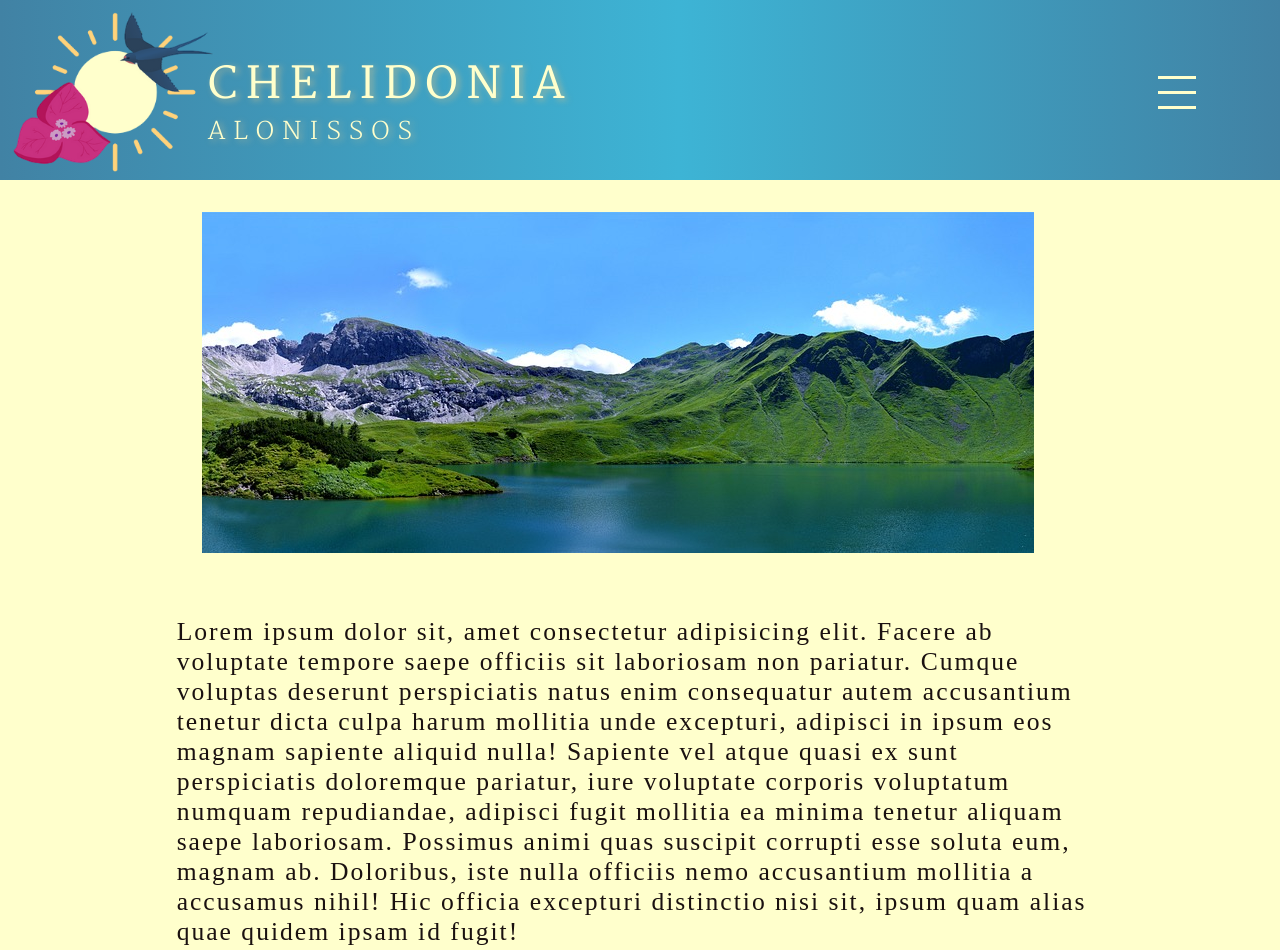
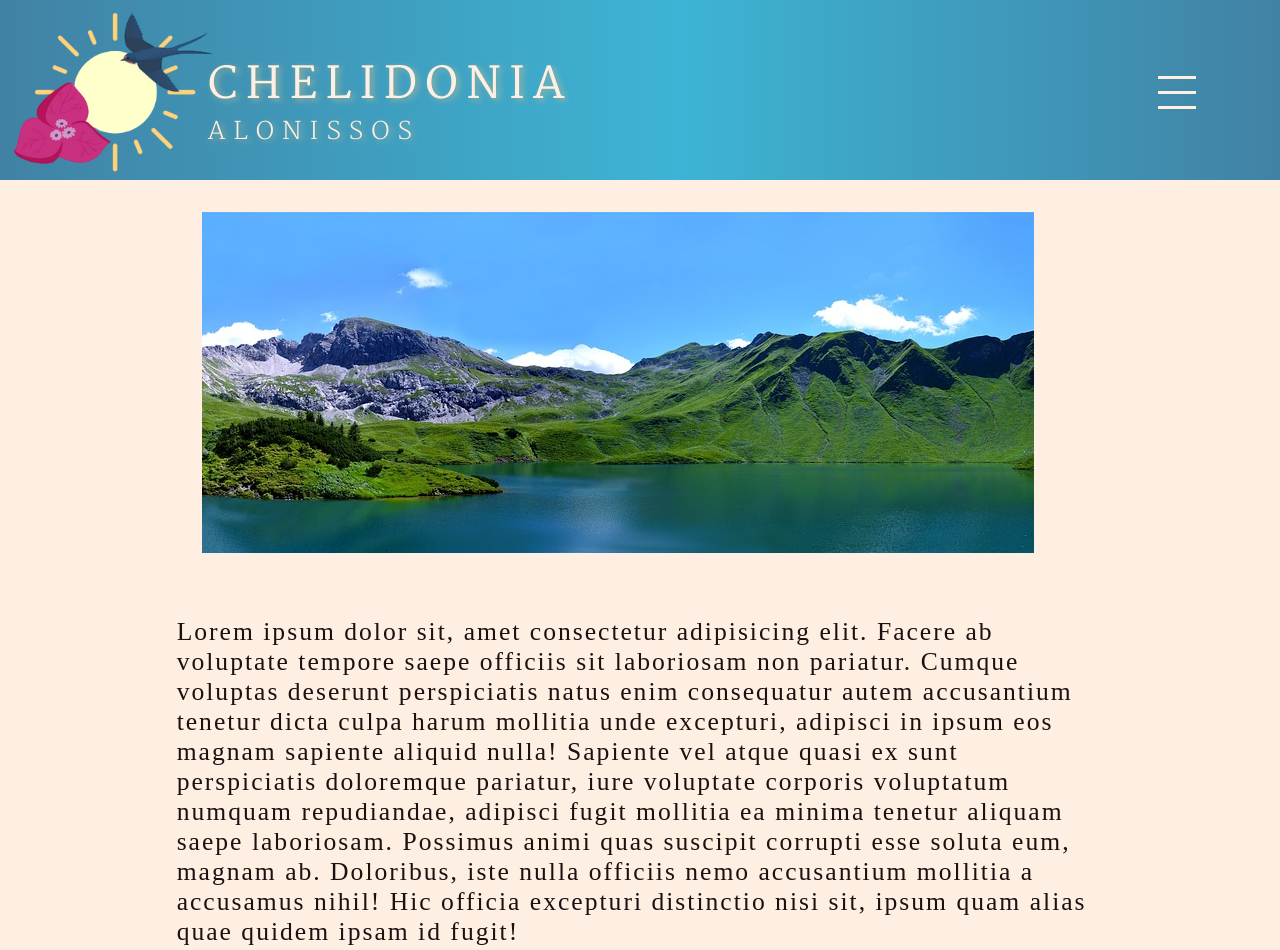
Before and after one commit to tobyz1/Alonissos, a plain HTML site: page index.html in a window 1280 px wide. Shown: the top 950 px of the page. Drawn offline with Linux system fonts and the light colour scheme; a web font is replaced by a local one.

Commit message:
changement de couleur

```diff
--- a/style/styleHeader.css
+++ b/style/styleHeader.css
@@ -3,7 +3,7 @@
 body {
   margin: 0px;
   margin-left: -1.2vw;
-  background: #ffffcc;
+  background: #ffefe2;
 }
 
 .firstLine {
@@ -47,7 +47,7 @@ body {
 }
 
 .titleOne {
-  color: #ffffcc;
+  color: #ffefe2;
   font-size: 270%;
   font-weight: 600;
   letter-spacing: 0.5rem;
@@ -55,7 +55,7 @@ body {
   text-shadow: 3px 2px 6px rgba(186, 186, 149, 0.76);
 }
 .titleTwo {
-  color: #ffffcc;
+  color: #ffefe2;
   font-size: 150%;
   font-weight: 100;
   letter-spacing: 0.5rem;
@@ -84,7 +84,7 @@ span.line {
   width: 3vw;
   min-width: 35px;
   height: 3px;
-  background: #ffffcc;
+  background: #ffefe2;
   transition: transform 0.3s ease-out, opacity 0.1s ease-out;
 }
 .l1 {
```
